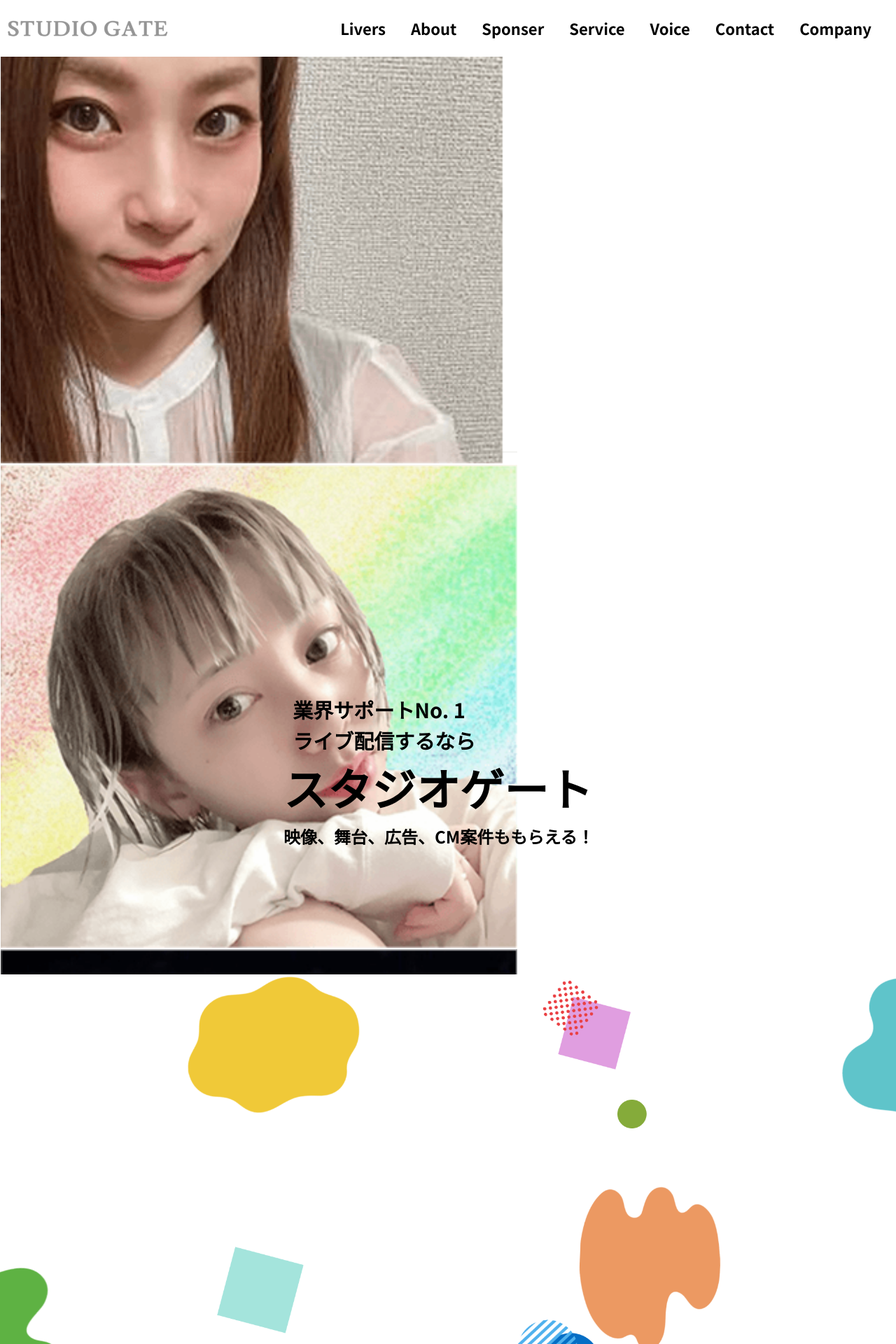
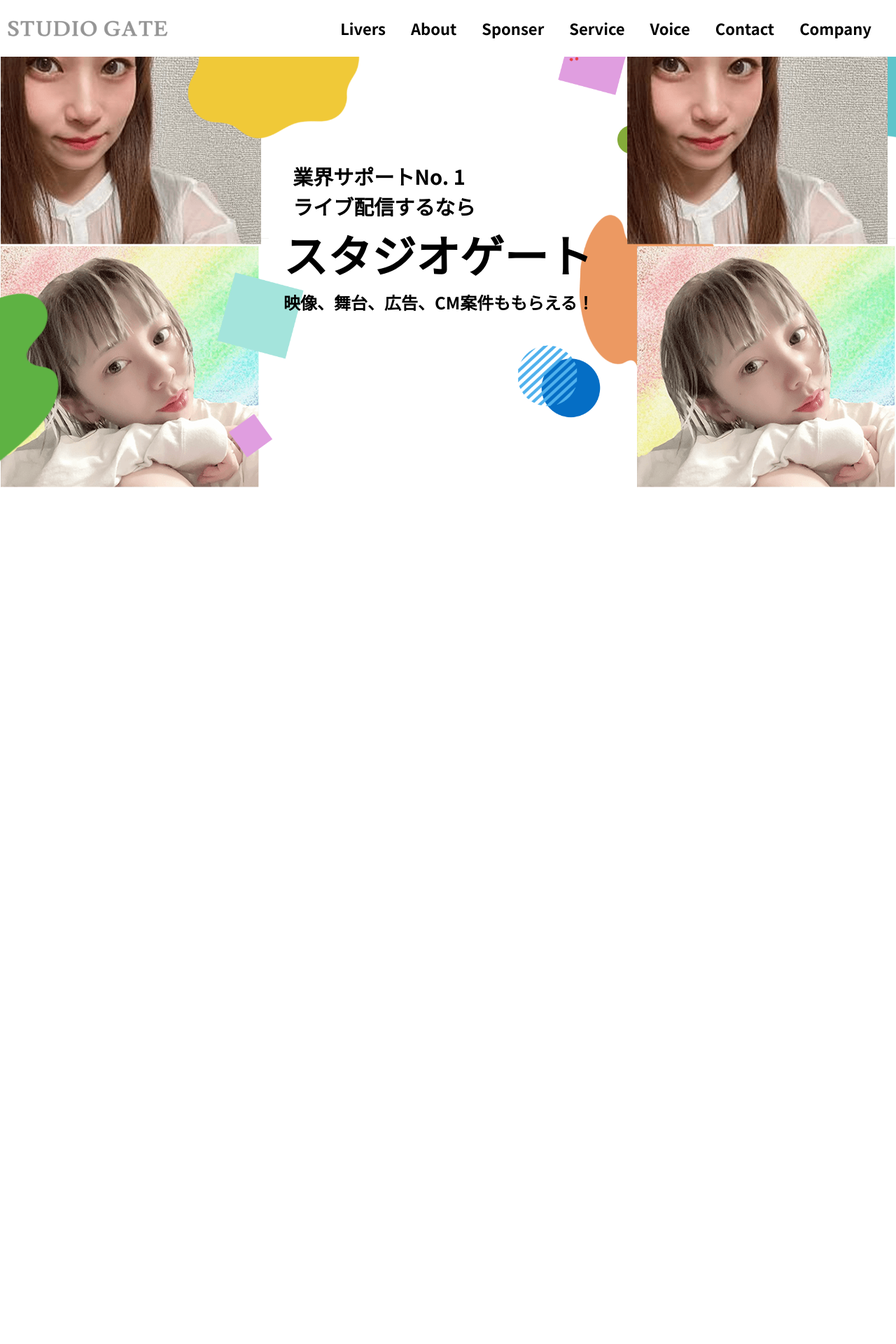
Before and after one commit to yuta-web/studiogate, a PHP site: page / in a window 1280 px wide. Shown: the top 1920 px of the page at 70% size. After the commit the page ends 696 px from the top, so only its background shows below. Run offline with PHP 8.4, Linux system fonts and the light colour scheme.

Commit message:
no message

```diff
--- a/asset/css/style.css
+++ b/asset/css/style.css
@@ -205,21 +205,12 @@ p-kv
 ------*/
 .p-kv {
 	position: relative;
-	width: 100%;
+	width: 100vw;
 }
-
-/* .p-kv img {
-	margin: 81px 0 0;
-} */
-/* @media screen and (max-width:768px) {
-	.p-kv img {
-		padding: 40vw 0;
-	}
-} */
 
 .p-kv__text {
 	position: absolute;
-	z-index: 3;
+	/* z-index: 3; */
 	top: 28.7%;
 	left: 50%;
   transform: translateX(-50%);
@@ -239,6 +230,18 @@ p-kv
 		top: 50%;
 		transform: translate(-50%, -50%);
 		font-size: 4vw;
+	}
+}
+
+@media screen and (min-width:768px) {
+	.p-kv {
+		/* margin-top: 300px; */
+		width: 100vw;
+		height: 800px;
+	}
+	.center > img {
+		position: absolute;
+		top: 0;
 	}
 }
 
@@ -276,19 +279,33 @@ p-kv
 	}
 }
 
-.slider {
+/* .slider {
 	display: flex;
 	overflow-x: hidden;
-}
+} */
 
 .slider div {
-	width: 750px;
-	/* height: 50vw; */
 	margin-right: 10px;
 }
 
+@media screen and (min-width:768px) {
+	.slider div {
+		margin: 0;
+	}
+	/* .slider1 {
+		position: absolute;
+		top: 0;
+		left: 0;
+	} */
+	.slider2 {
+		position: absolute;
+		top: 0;
+		left: 0;
+	}
+}
+
 .slider div > img {
-	width: 750px;
+	/* width: 750px; */
 	/* height: 500px; */
 	/* width: 50vw; */
 	display: block;
--- a/asset/js/main.js
+++ b/asset/js/main.js
@@ -31,9 +31,9 @@
         slidesToShow: 2, // 表示するスライドの数
         swipe: false, // 操作による切り替えはさせない
         arrows:  true, // 矢印非表示
+        pauseOnFocus: false, // スライダーをフォーカスした時にスライドを停止させるか
         rtl: true,
         vertical: true,
-        pauseOnFocus: false, // スライダーをフォーカスした時にスライドを停止させるか
         pauseOnHover: false, // スライダーにマウスホバーした時にスライドを停止させるか
         responsive: [
           {
--- a/index.html
+++ b/index.html
@@ -78,6 +78,7 @@
 				<div><img src="./asset/img/livers_07.png" alt="" /></div>
 				<div><img src="./asset/img/livers_08.png" alt="" /></div>
 			</div>
+			<div class="center">
 				<img src="asset/img/kv_pc.png" width="2000" height="1160" alt="業界サポートNo. 1 ライブ配信するなら スタジオゲート 映像、舞台、広告、CM案件ももらえる！" class="u-pc">
 				<img src="asset/img/kv_sp.png" width="1100" height="691" alt="業界サポートNo. 1 ライブ配信するなら スタジオゲート 映像、舞台、広告、CM案件ももらえる！" class="u-sp">
 				<p class="p-kv__text">
@@ -86,6 +87,7 @@
 					<span class="p-kv__text--l">スタジオゲート</span><br>
 					<span class="p-kv__text--s">映像、舞台、広告、CM案件ももらえる！</span>
 				</p>
+			</div>
 			<div class="slider slider2" dir="rtl">
 				<div><img src="./asset/img/livers_01.png" alt="" /></div>
 				<div><img src="./asset/img/livers_02.png" alt="" /></div>
@@ -98,7 +100,7 @@
 			</div>
 		</div>
 
-		<section id="livers" class="l-content__section">
+		<!-- <section id="livers" class="l-content__section">
 			<h2 class="c-heading">Livers</h2>
 			<div class="l-content__bg--black" id="characters">
 				<div class="c-card__4col">
@@ -351,11 +353,11 @@
 					<iframe src="https://www.google.com/maps/embed?pb=!1m18!1m12!1m3!1d3241.487767883481!2d139.70025811480286!3d35.664989938470804!2m3!1f0!2f0!3f0!3m2!1i1024!2i768!4f13.1!3m3!1m2!1s0x60188ca60a68b265%3A0xe7d14091d18be5a3!2z44CSMTUwLTAwMDEg5p2x5Lqs6YO95riL6LC35Yy656We5a6u5YmN77yW5LiB55uu77yS77yT4oiS77yU!5e0!3m2!1sja!2sjp!4v1650536996627!5m2!1sja!2sjp" style="border:0;" allowfullscreen="" loading="lazy" referrerpolicy="no-referrer-when-downgrade"></iframe>
 				</div>
 			</div>
-		</section>
+		</section> -->
 	</main>
-	<footer class="l-footer">
+	<!-- <footer class="l-footer">
 		<p>ll rights reserved  by studio gate</p>
-	</footer>
+	</footer> -->
 	<script
 	type="text/javascript"
 	src="https://cdn.jsdelivr.net/npm/slick-carousel@1.8.1/slick/slick.min.js"
```
Lines whose indentation alone changed are shown as unchanged.
